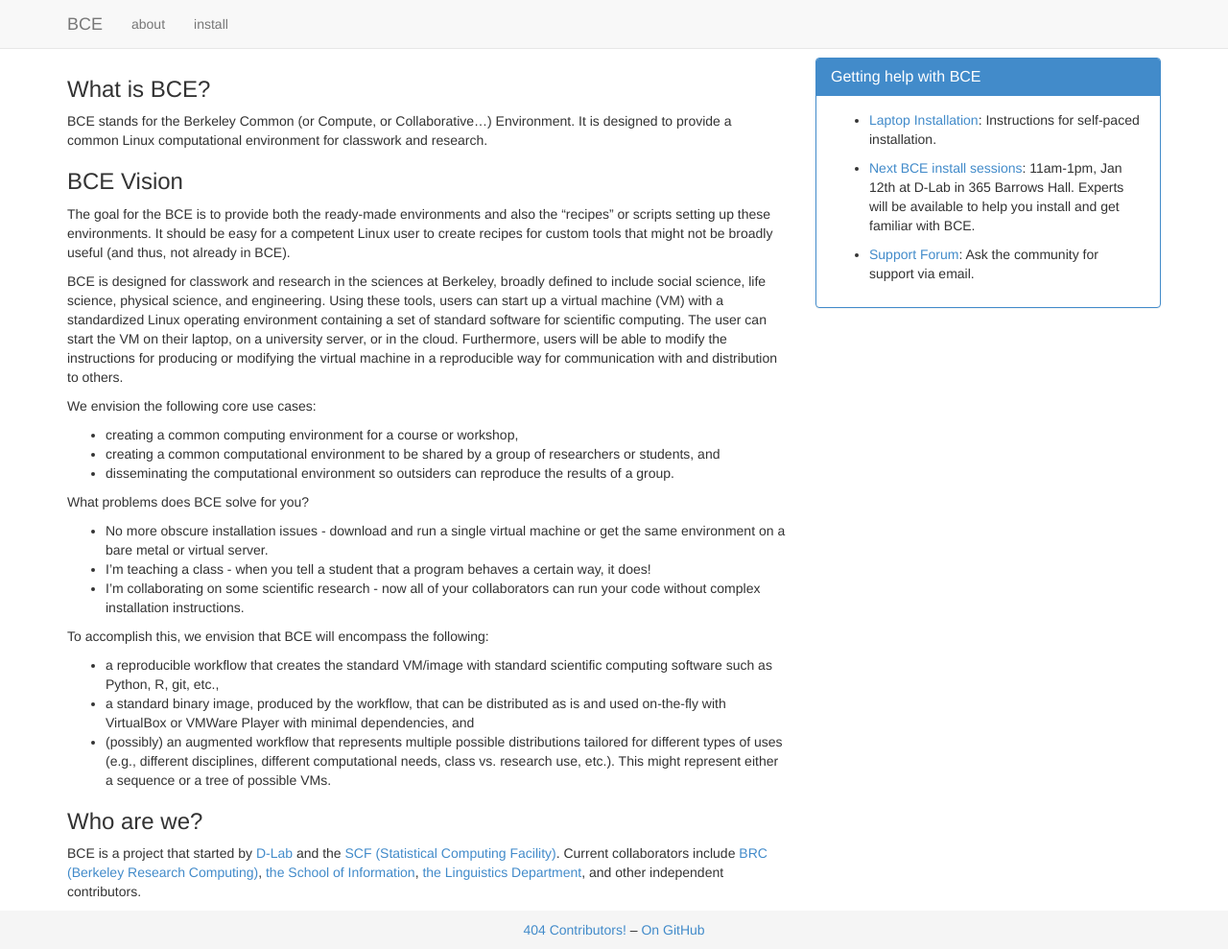
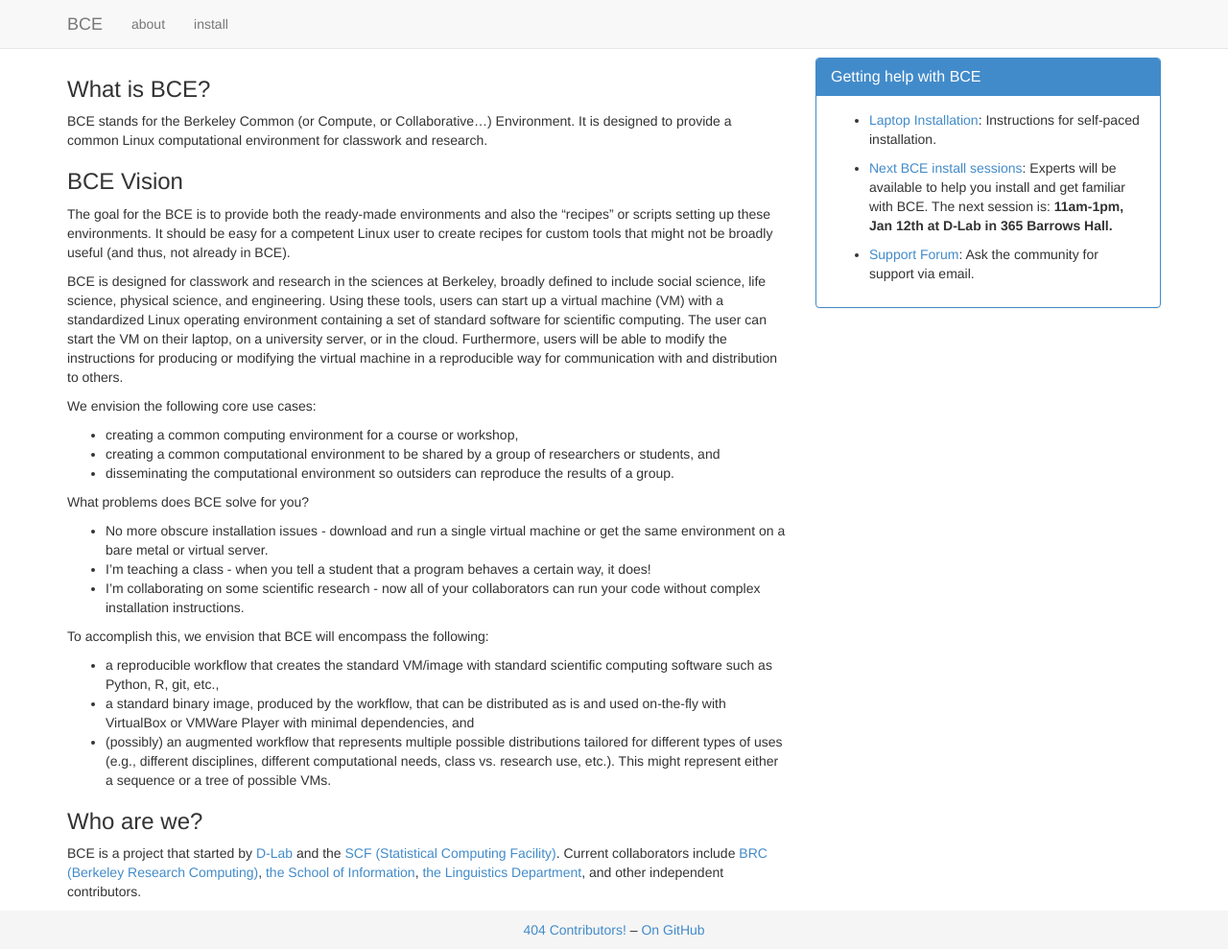
Before and after one commit to ucberkeley/bce-documentation, a Jekyll site: the page built from index.md, in a window 1280 px wide and 989 px high. Shown: the whole window at 96% size. Built offline with Jekyll 4.4.1, drawn with Linux system fonts in a browser that asks for light colours; nearby versions of some CDN libraries; library files that are not in the unit come from our copies; Markdown is read by kramdown in place of the engine named in the settings.

Commit message:
next install session at D-Lab

```diff
--- a/_includes/info.md
+++ b/_includes/info.md
@@ -1,5 +1,5 @@
  - [Laptop Installation](laptop-installation.html): Instructions for self-paced installation.
 
- - [Next BCE install sessions](install-sessions.html): 11am-1pm, Jan 12th at D-Lab in 365 Barrows Hall. Experts will be available to help you install and get familiar with BCE.
+ - [Next BCE install sessions](install-sessions.html): Experts will be available to help you install and get familiar with BCE. The next session is: **11am-1pm, Jan 12th at D-Lab in 365 Barrows Hall.**
 
  - [Support Forum](https://groups.google.com/forum/#!forum/ucb-bce): Ask the community for support via email.
```
